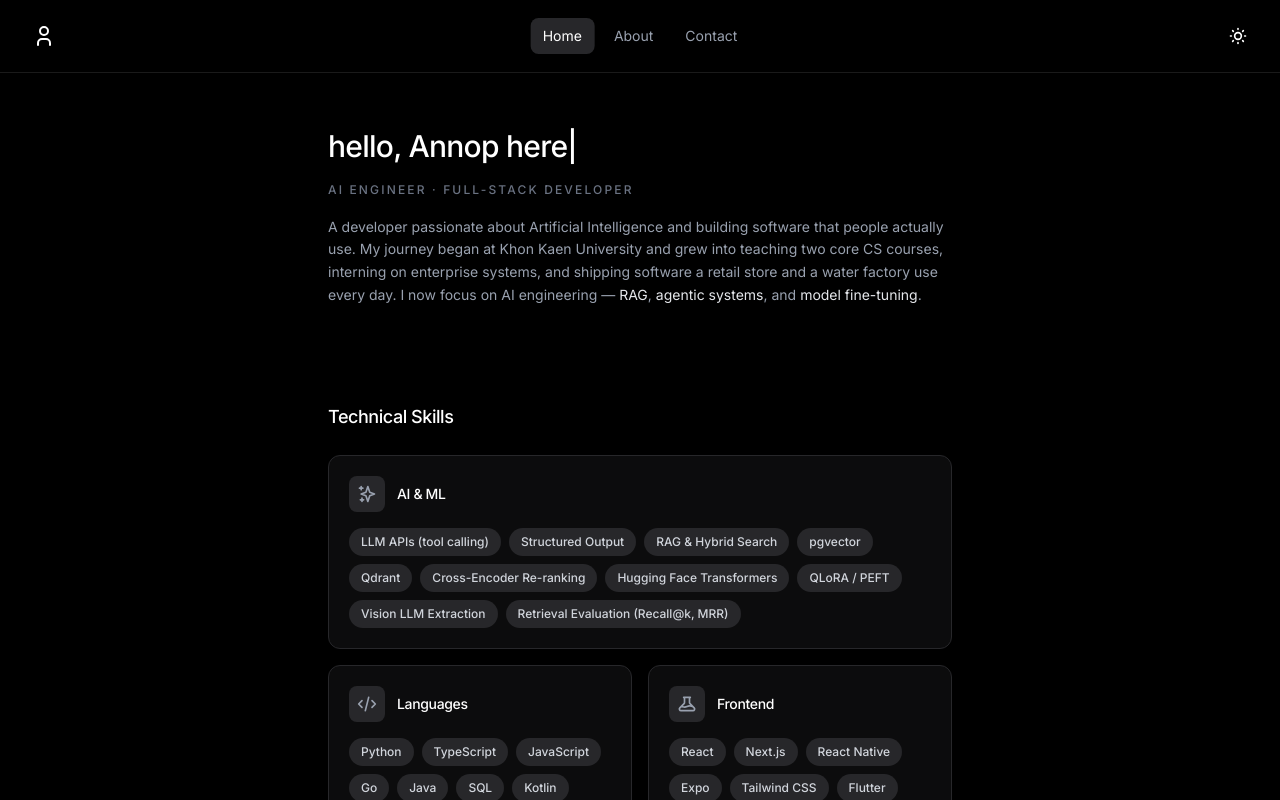
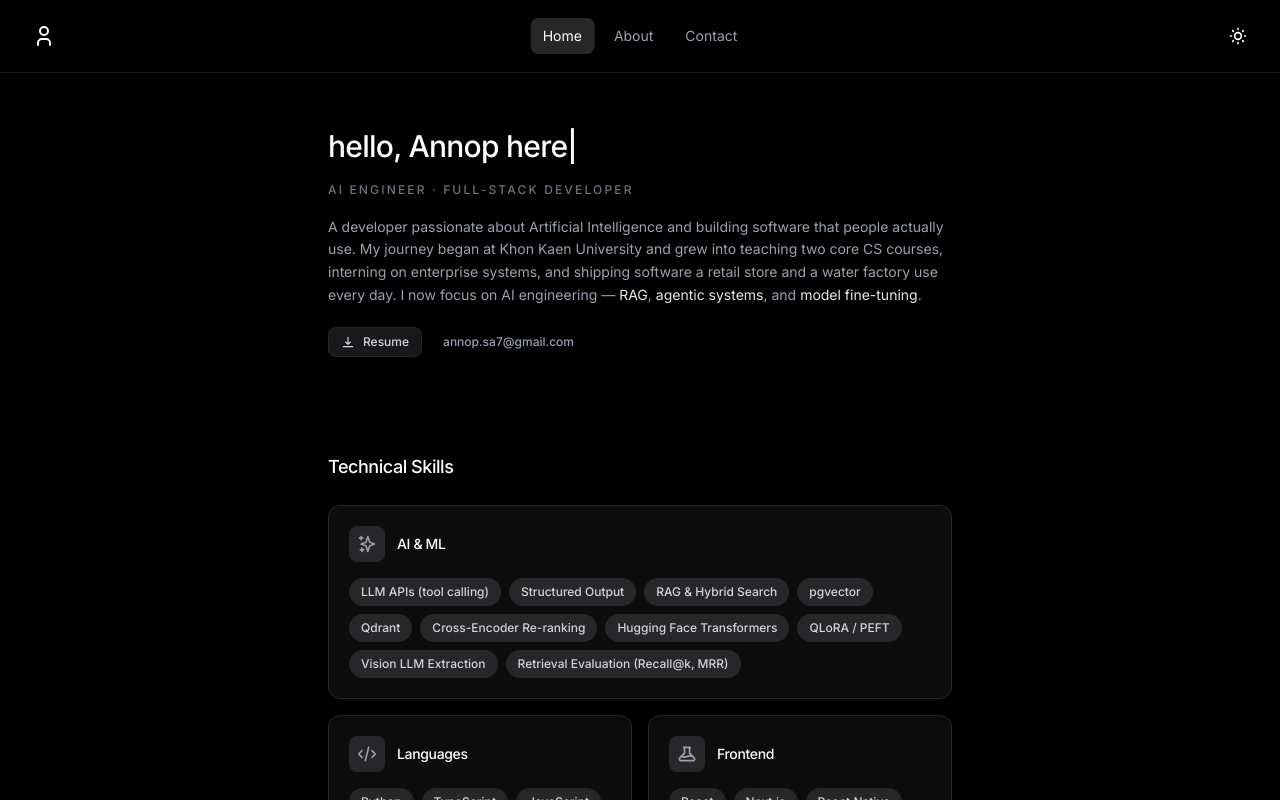
Before and after one commit to annop07/personal-profile, a Next.js app: page / in a window 1280 px wide. Shown: the top 800 px of the page. Built offline with nearby package versions, Linux system fonts and the light colour scheme; no server answers.

Commit message:
Surface the resume PDF from the hero and contact page
A visitor who wants the one-page version had no way to reach it. Put a
download next to the intro, alongside a mailto, and list it with the
other contact channels.

```diff
--- a/app/components/HeroSection.tsx
+++ b/app/components/HeroSection.tsx
@@ -30,6 +30,26 @@ export default function HeroSection() {
                     <span className="text-gray-900 dark:text-gray-200">agentic systems</span>, and{' '}
                     <span className="text-gray-900 dark:text-gray-200">model fine-tuning</span>.
                 </p>
+
+                <div className="flex flex-wrap items-center gap-2 pt-1">
+                    <a
+                        href="/Annop-Sangsila-Resume.pdf"
+                        target="_blank"
+                        rel="noopener noreferrer"
+                        className="inline-flex items-center gap-2 rounded-lg border border-gray-300 bg-gray-100 px-3 py-1.5 text-xs font-medium text-gray-700 transition-colors hover:border-gray-400 hover:bg-gray-200 dark:border-zinc-800 dark:bg-zinc-900 dark:text-gray-300 dark:hover:border-zinc-700 dark:hover:bg-zinc-800"
+                    >
+                        <svg className="h-3.5 w-3.5" fill="none" viewBox="0 0 24 24" stroke="currentColor" strokeWidth={2}>
+                            <path strokeLinecap="round" strokeLinejoin="round" d="M12 4v12m0 0l-4-4m4 4l4-4M4 20h16" />
+                        </svg>
+                        Resume
+                    </a>
+                    <a
+                        href="mailto:annop.sa7@gmail.com"
+                        className="inline-flex items-center gap-2 rounded-lg border border-transparent px-3 py-1.5 text-xs font-medium text-gray-600 transition-colors hover:text-gray-900 dark:text-gray-400 dark:hover:text-white"
+                    >
+                        annop.sa7@gmail.com
+                    </a>
+                </div>
             </div>
         </section>
     );
--- a/app/contact/page.tsx
+++ b/app/contact/page.tsx
@@ -41,6 +41,17 @@ const contactPlatforms = [
     icon: (
       <svg className="w-5 h-5" fill="currentColor" viewBox="0 0 24 24">
         <path d="M19 0h-14c-2.761 0-5 2.239-5 5v14c0 2.761 2.239 5 5 5h14c2.762 0 5-2.239 5-5v-14c0-2.761-2.238-5-5-5zm-11 19h-3v-11h3v11zm-1.5-12.268c-.966 0-1.75-.79-1.75-1.764s.784-1.764 1.75-1.764 1.75.79 1.75 1.764-.783 1.764-1.75 1.764zm13.5 12.268h-3v-5.604c0-3.368-4-3.113-4 0v5.604h-3v-11h3v1.765c1.396-2.586 7-2.777 7 2.476v6.759z" />
+      </svg>
+    ),
+  },
+  {
+    name: 'Resume',
+    description: 'PDF — one page',
+    href: '/Annop-Sangsila-Resume.pdf',
+    external: true,
+    icon: (
+      <svg className="w-5 h-5" fill="none" stroke="currentColor" viewBox="0 0 24 24">
+        <path strokeLinecap="round" strokeLinejoin="round" strokeWidth={2} d="M9 12h6m-6 4h6m2 5H7a2 2 0 01-2-2V5a2 2 0 012-2h5.586a1 1 0 01.707.293l5.414 5.414a1 1 0 01.293.707V19a2 2 0 01-2 2z" />
       </svg>
     ),
   },
```
Also changed, not shown: 1 other file (tests, documents, lock files or other folders).
